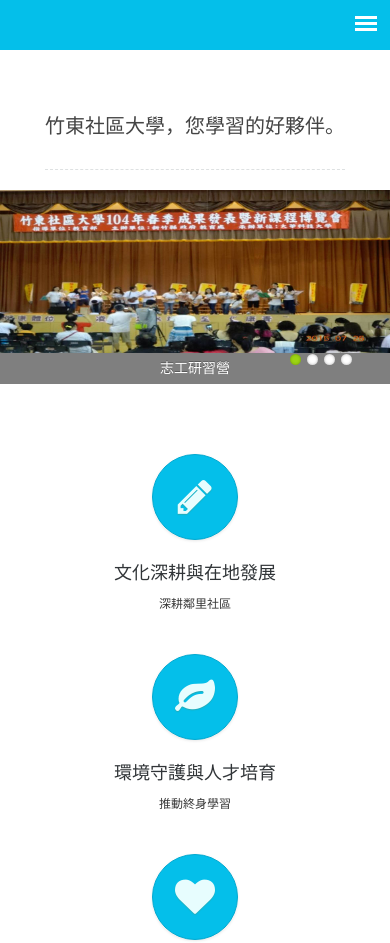
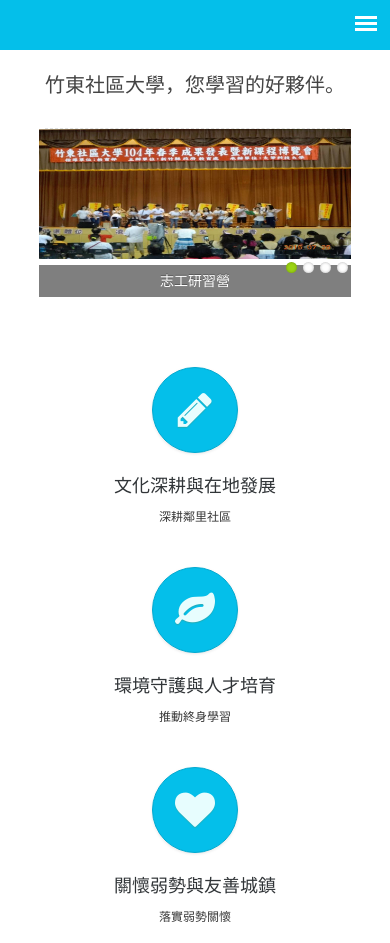
Before and after one commit to ggs7719/east_19, a plain HTML site: page index.html in a window 390 px wide. Shown: the top 943 px of the page. Drawn offline with Linux system fonts and the light colour scheme; a web font is replaced by a local one.

Commit message:
Add files via upload

```diff
--- a/css/flexslider.css
+++ b/css/flexslider.css
@@ -22,9 +22,15 @@
 }
 /* FlexSlider Necessary Styles
 *********************************/
+.pho {
+  /*position: fixed;*/
+  margin-left: 48.5%;
+}
+
 
 .flex-caption {
-  width: 96%;
+  width: 76%;
+  margin-left: 10%;
   padding: 2%;
   left: 0;
   bottom: 0;
@@ -41,10 +47,12 @@
 .flexslider .slides > li {
 	display: none;
 	-webkit-backface-visibility: hidden;
-} /* Hide the slides before the JS is loaded. Avoids image jumping */
+} /* Hide the slides before the JS is loaded. Avoids image jumping
 .flexslider .slides img {
+	position: static;
 	margin-top: 20px;
-	width: 100%;
+	margin-left: 10%;
+	width: 80%;
 	display: block;
 }
 .flex-pauseplay span {
@@ -181,8 +189,8 @@ html[xmlns] .slides {
 .flex-control-nav {
 	width: auto;
 	position: absolute;
-	bottom: 30px;
-	right: 35px;
+	bottom: 35px;
+	right: 10%;
 	z-index:3;
 }
 .flex-control-nav li {
--- a/css/style.css
+++ b/css/style.css
@@ -162,9 +162,10 @@ a.work-name:hover {
 
 #ontopDiv {
     position: fixed;
+    margin-left: 10%;
     top: 0;
     left: 0;
-    width: 100%;
+    width: 80%;
     z-index: 10000;
     background-color: rgba(4, 191, 234, 0.61);
     border-width: 1px;
@@ -1128,7 +1129,7 @@ background: url(../images/nextArrow.png) no-repeat center center #E6E6E6;
 }
 
 .welcome h3 {
-	margin-top: 110px;
+	margin-top: 12%;
     font-weight: 100 !important;
 	font-size: 24px;
 	color: #444444;
@@ -1460,7 +1461,8 @@ img.center {
 }
 
 img {
-	max-width: 100%;
+	max-width: 80%;
+	margin-left: 10%;
 	border: none;
 }
 
@@ -3096,7 +3098,9 @@ input.captcha[type=text] {
 	/* Mobile Portrait Size to Mobile Landscape Size (devices and browsers) */
 	@media only screen and (max-width: 479px) {
 	.desc { margin-bottom: 20px !important; }
-	.welcome h3 { font-size: 20px; }
+	.welcome h3 {
+        margin-top: 23%;
+		font-size: 20px; }
 	}
 
 
```
